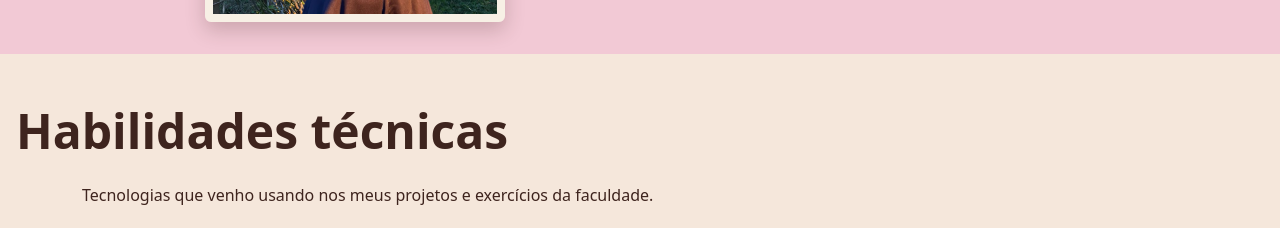
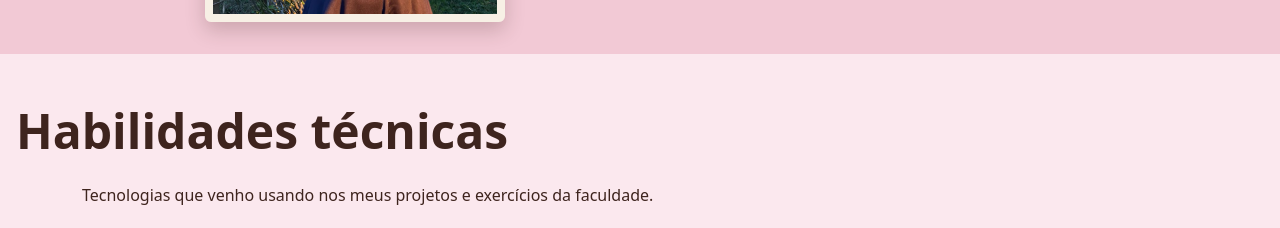
Before and after one commit to julialima005/portfolio-julia, a plain HTML site: page index.html in a window 1280 px wide. Shown: the part 1045-1273 px from the top of the page. Drawn offline with nearby package versions, Linux system fonts and the light colour scheme.

Commit message:
Atualiza cor de fundo de habilidades

```diff
--- a/index.html
+++ b/index.html
@@ -73,7 +73,7 @@
     </div>
 </section>
 
-<section id="habilidades" class="py-5" style="background-color: #F5E7DB; color: #3e241e;">
+<section id="habilidades" class="fundo-projetos py-5" style="color: #3e241e;">
   <div class="container">
     <h2>Habilidades técnicas</h2>
     <p class="mb-4">Tecnologias que venho usando nos meus projetos e exercícios da faculdade.</p>
```
